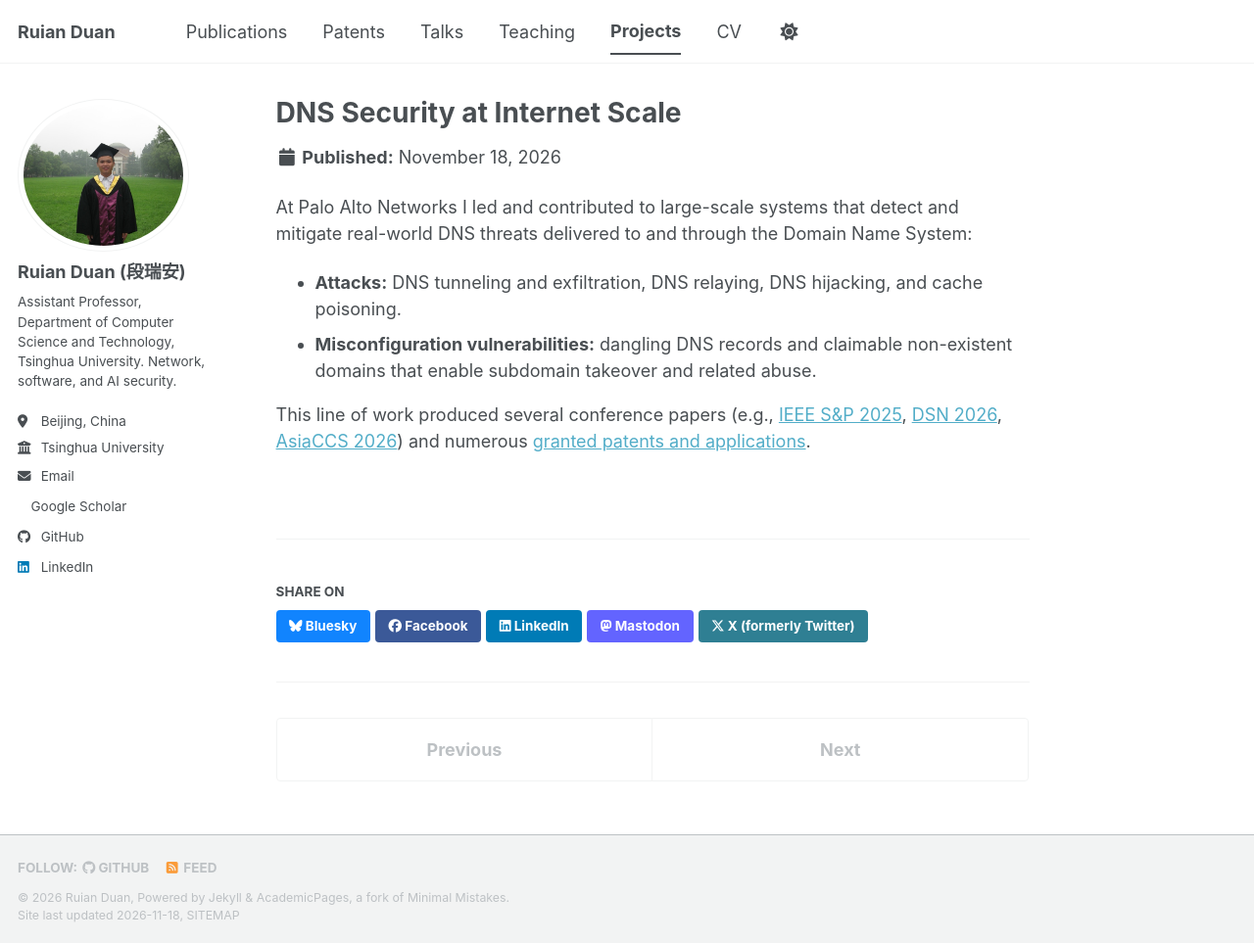
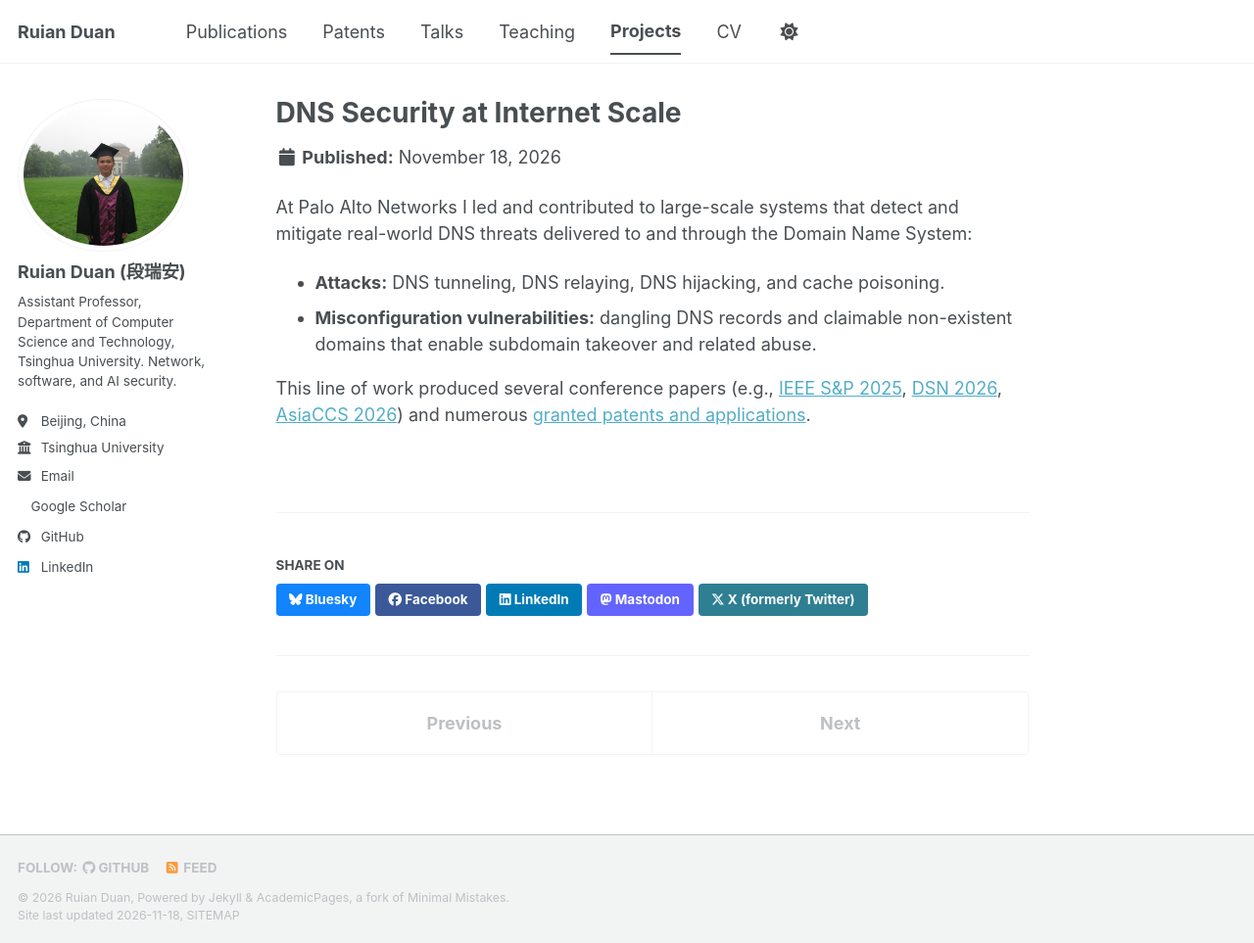
Before and after one commit to lingfennan/lingfennan.github.io, a Jekyll site: the page built from _portfolio/1-dns-security.md, in a window 1280 px wide and 963 px high. Shown: the whole window at 98% size. Built offline with Jekyll 4.4.1, drawn with Linux system fonts in a browser that asks for light colours; a script bundle is joined from its source files by our own code; a style sheet for code colours, icons or effects is not loaded.

Commit message:
DNS project: drop redundant "exfiltration" (tunneling covers it)
Co-Authored-By: Claude Opus 4.8 <noreply@anthropic.com>

```diff
--- a/_portfolio/1-dns-security.md
+++ b/_portfolio/1-dns-security.md
@@ -6,7 +6,7 @@ collection: portfolio
 
 At Palo Alto Networks I led and contributed to large-scale systems that detect and mitigate real-world DNS threats delivered to and through the Domain Name System:
 
-- **Attacks:** DNS tunneling and exfiltration, DNS relaying, DNS hijacking, and cache poisoning.
+- **Attacks:** DNS tunneling, DNS relaying, DNS hijacking, and cache poisoning.
 - **Misconfiguration vulnerabilities:** dangling DNS records and claimable non-existent domains that enable subdomain takeover and related abuse.
 
 This line of work produced several conference papers (e.g., [IEEE S&P 2025](/publication/2025-05-12-resolution-without-dissent), [DSN 2026](/publication/2026-06-23-dns-relaying), [AsiaCCS 2026](/publication/2026-06-01-ipv4-domain-hijacking)) and numerous [granted patents and applications](/patents/).
```
